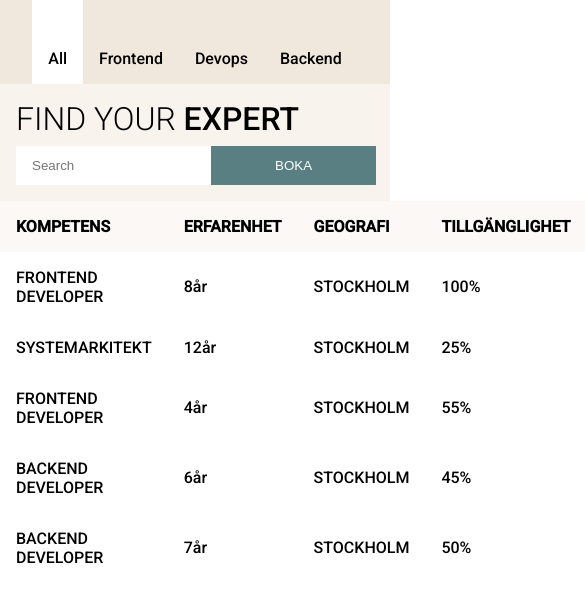
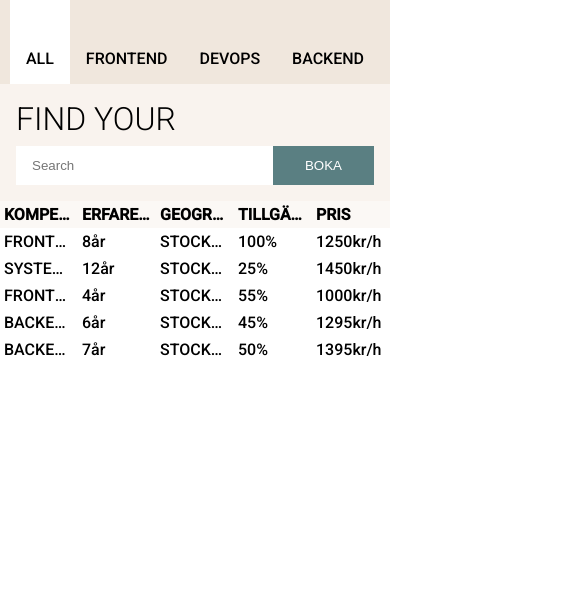
Before and after one commit to jeppeerixon/react-kruso, a React (Vite) app: page / in a window 390 px wide. Shown: the top 602 px of the page, 585 px wide, since content can reach past the window. Built offline with nearby package versions, Linux system fonts and the light colour scheme; the HTML template or start-up script is replaced by a standard one.

Commit message:
refactor NavBar Categories and added some styling

```diff
--- a/src/App.css
+++ /dev/null
@@ -1,147 +0,0 @@
-body {
-  margin: 0;
-  font-family: 'Roboto', sans-serif;
-}
-
-#root {
-  display: flex;
-  align-items: center;
-  justify-content: center;
-
-}
-
-aside {
-  background-color: #f0e7dd;
-  min-width: 20vw;
-  height: 100vh;
-}
-
-ul {
-  padding-top: 17.5vh;
-  display: flex;
-  flex-direction: column;
-  justify-content: center;
-
-}
-
-li {
-  display: flex;
-  justify-content: start;
-  align-items: center;
-  list-style: none;
-  height: 15vh;
-  padding-left: 1rem;
-}
-
-main {
-  min-width: 80vw;
-  height: 100vh;
-}
-
-header {
-  background-color: #f9f3ee;
-  height: 10vh;
-  padding: 1rem;
-  display: flex;
-  flex-direction: column;
-  justify-content: space-between;
-}
-
-h1 {
-  margin: 0;
-  font-weight: 300;
-}
-
-span {
-  font-weight: 500;
-}
-
-.searchBook {
-  display: flex;
-  justify-content: space-between;
-}
-
-input {
-  border: none;
-  padding-left: 1rem;
-  width: 16rem;
-}
-
-button {
-  background-color: #5a7f82;
-  color: white;
-  border: none;
-  padding: 0.75rem 4rem;
-}
-
-button:hover {
-  background-color: teal;
-  box-shadow: 0 0 10px 4px rgba(0, 0, 0, 0.151)
-}
-
-table {
-  border: none;
-  border-spacing: 0;
-  width: 100%;
-  text-align: left;
-}
-
-th {
-  background-color: #fbf8f5;
-  padding: 1rem;
-}
-
-tr:hover {
-  background-color: rgba(0, 0, 0, 0.075);
-}
-
-td {
-  padding: 1rem;
-}
-
-.activeCategory {
-  background-color: white;
-}
-
-.bookingModal {
-  z-index: 2;
-  position: absolute;
-  top: 15%;
-  right: 15%;
-  width: 45vw;
-  height: 65vh;
-  background-color: #f0e7dd;
-
-  display: flex;
-  flex-direction: column;
-  justify-content: space-around;
-  align-items: center;
-}
-
-@media (max-width: 800px) {
-  #root {
-    flex-direction: column;
-  }
-
-  aside {
-    height: 10vh;
-    width: 100vw;
-  }
-
-  main {
-    width: 100vw;
-  }
-
-  ul {
-    padding-left: 0;
-    padding-top: 0;
-    flex-direction: row;
-    margin: 0;
-  }
-
-  li {
-    padding: 1rem;
-    height: 10vh;
-  }
-
-}
--- a/src/App.tsx
+++ b/src/App.tsx
@@ -1,5 +1,5 @@
 import { useEffect, useState } from 'react'
-import './App.css'
+import './styles/App.css'
 import DevRow from './components/DevRow'
 import Header from './components/Header'
 import NavBar from './components/NavBar'
@@ -10,19 +10,9 @@ import BookingModal from './components/BookingModal'
 function App() {
 
   const [devData, setDevData] = useState<IDeveloper[]>(data.employees)
-  const [categories, setCategories] = useState<string[]>([])
   const [bookedDev, setBookedDev] = useState<IDeveloper>(null)
   const [bookedTitle, setBookedTitle] = useState<string>('')
   const [activeBooking, setActiveBooking] = useState<boolean>(false)
-
-  function getCategories(theData: IDeveloper[]) {
-    const tempArray: string[] = ['All']
-    theData.forEach((cat: IDeveloper) => {
-      if (!tempArray.includes(cat.developer.category))
-        tempArray.push(cat.developer.category)
-    })
-    setCategories(tempArray)
-  }
 
   function sortByCategory(category: string) {
     if (category === 'All') {
@@ -42,17 +32,16 @@ function App() {
       setBookedTitle('GENOM ATT KLICKA PÅ UTVECKLARE')
     } else {
       setActiveBooking(!activeBooking)
-
     }
   }
 
-  useEffect(() => {
-    getCategories(data.employees)
-  }, [])
+  function handleCloseClick() {
+    setActiveBooking(!activeBooking)
+  }
 
   return (
     <>
-      <NavBar props={categories} sortBy={sortByCategory} />
+      <NavBar props={data.employees} sortBy={sortByCategory} />
 
       <main>
 
@@ -71,12 +60,12 @@ function App() {
             </tbody>
               {
                 devData.map((employee: IDeveloper) => {
-                  return (<DevRow props={employee} selectDev={handleSelectDev}/>)
+                  return (<DevRow key={employee.developer.id} props={employee} selectDev={handleSelectDev} />)
                 })
               }
           </table>
           {
-            activeBooking && <BookingModal props={bookedDev} />
+            activeBooking && <BookingModal props={bookedDev} closeModal={handleCloseClick} />
           }
 
         </section>
--- a/src/components/BookingModal.tsx
+++ b/src/components/BookingModal.tsx
@@ -1,8 +1,15 @@
 import { IDeveloper } from "../models/IDeveloper"
+import '../styles/BookingModal.css'
 
-function BookingModal( { props }: IDeveloper ) {
+interface ModalProps {
+    props: IDeveloper;
+    closeModal: () => void;
+}
+
+function BookingModal( { props, closeModal }: ModalProps ) {
 
     return (
+        <div className="darkBG">
             <div className="bookingModal">
                 <h1>{props.developer.title.toUpperCase()}</h1>
                 <h1>{props.developer.experienceAmount} års erfarenhet</h1>
@@ -10,8 +17,9 @@ function BookingModal( { props }: IDeveloper ) {
                 <h1>{props.developer.availability}% anställning</h1>
                 <h1>{props.developer.price} kr i timmen</h1>
                 <div>
-                <button>Stäng</button>
-                <button>Fortsätt bokning</button>
+                    <button className="closeBtn" onClick={() => {closeModal()}}>STÄNG</button>
+                    <button>BOKA MÖTE</button>
+                </div>
             </div>
         </div>
     )
--- a/src/components/Header.tsx
+++ b/src/components/Header.tsx
@@ -1,3 +1,5 @@
+import '../styles/Header.css'
+
 function Header( { dev, handleBookingClick }) {
 
     return (
--- a/src/components/NavBar.tsx
+++ b/src/components/NavBar.tsx
@@ -1,26 +1,58 @@
-import { useState } from "react";
+import { useEffect, useState } from "react";
+import '../styles/NavBar.css'
+import { IDeveloper } from "../models/IDeveloper";
 
 interface NavBarProps {
-    props: string[];
+    props: IDeveloper[];
     sortBy: (category: string) => void;
 }
 
 function NavBar( { props, sortBy }: NavBarProps ) {
 
     const [selected, setSelected] = useState(0);
+    const [categories, setCategories] = useState<string[]>([])
 
     function handleClick(e: MouseEvent<HTMLLIElement, MouseEvent>) {
         setSelected(e.target.value)
-        sortBy(e.target.innerHTML)
+        sortBy(e.target.id)
     }
+
+    //måste gå att göra på bättre sätt !?
+    function getCategories(theData: IDeveloper[]) {
+        let tempArray: [] = [];
+        theData.map(dev => {
+          const found = tempArray.find(check => check.category === dev.developer.category)
+          if (found) {
+            found.quantity ++;
+          } else {
+              let category = dev.developer.category
+              const updatedCategories = [...tempArray, {category, quantity: 1}]
+              tempArray = updatedCategories;
+          }
+        })
+        const sumAll = tempArray.reduce(
+            (accumulator, currentValue) => accumulator + currentValue.quantity,
+            0,
+          );
+        tempArray.unshift({category: 'All', quantity: sumAll})
+        setCategories(tempArray)
+    }
+
+      useEffect(() => {
+        getCategories(props)
+      }, [])
 
     return (
         <aside>
             <nav>
                 <ul>
                     {
-                        props.map((cat: string, i) => {
-                            return (<li value={i} className={selected == i ? 'activeCategory' : null} onClick={handleClick}>{cat}</li>)
+                        categories.map((cat , i) => {
+                            return (
+                                <li value={i} key={i} className={selected == i ? 'activeCategory' : null} id={cat.category} onClick={handleClick}>
+                                    {cat.category.toUpperCase()}
+                                    <span>{cat.quantity} Developers Avalible</span>
+                                </li>)
                         })
                     }
 
--- /dev/null
+++ b/src/styles/App.css
@@ -0,0 +1,60 @@
+body {
+  margin: 0;
+  font-family: 'Roboto', sans-serif;
+}
+
+#root {
+  display: flex;
+  align-items: center;
+  justify-content: center;
+
+}
+
+main {
+  min-width: 80vw;
+  height: 100vh;
+}
+
+table {
+  border: none;
+  border-spacing: 0;
+  width: 100%;
+  text-align: left;
+}
+
+th {
+  background-color: #fbf8f5;
+  padding: 1rem;
+}
+
+tr:hover {
+  background-color: rgba(0, 0, 0, 0.075);
+}
+
+td {
+  padding: 1rem;
+}
+
+@media (max-width: 800px) {
+
+  body {
+    overflow: hidden;
+  }
+
+  #root {
+    flex-direction: column;
+  }
+
+  main {
+    width: 100vw;
+  }
+
+  th, td {
+    padding: 0.25rem;
+    max-width: 50px;
+    overflow: hidden;
+    white-space: nowrap;
+    text-overflow: ellipsis;
+  }
+
+}
--- /dev/null
+++ b/src/styles/BookingModal.css
@@ -0,0 +1,40 @@
+.darkBG {
+    background-color: rgba(0, 0, 0, 0.2);
+    width: 100vw;
+    height: 100vh;
+    z-index: 0;
+    top: 50%;
+    left: 50%;
+    transform: translate(-50%, -50%);
+    position: absolute;
+  }
+
+  .bookingModal {
+    z-index: 2;
+    position: absolute;
+    top: 15%;
+    right: 15%;
+    width: 45vw;
+    height: 65vh;
+    background-color: white;
+
+    display: flex;
+    flex-direction: column;
+    justify-content: space-around;
+    align-items: center;
+  }
+
+  .closeBtn {
+    margin-right: 1rem;
+  }
+
+  @media (max-width: 850px) {
+
+    .bookingModal {
+        top: 15%;
+        right: 15%;
+        width: 75vw;
+        height: 65vh;
+    }
+
+  }
--- /dev/null
+++ b/src/styles/Header.css
@@ -0,0 +1,48 @@
+header {
+    background-color: #f9f3ee;
+    height: 10vh;
+    padding: 1rem;
+    display: flex;
+    flex-direction: column;
+    justify-content: space-between;
+  }
+
+  h1 {
+    margin: 0;
+    font-weight: 300;
+  }
+
+  span {
+    font-weight: 500;
+  }
+
+  .searchBook {
+    display: flex;
+    justify-content: space-between;
+  }
+
+  input {
+    border: none;
+    padding-left: 1rem;
+    width: 16rem;
+  }
+
+  button {
+    background-color: #5a7f82;
+    color: white;
+    border: none;
+    padding: 0.75rem 4rem;
+  }
+
+  button:hover {
+    background-color: teal;
+    box-shadow: 0 0 10px 4px rgba(0, 0, 0, 0.151)
+  }
+
+  @media (max-width: 800px) {
+
+    button {
+        padding: 0.75rem 2rem;
+    }
+
+  }
--- /dev/null
+++ b/src/styles/NavBar.css
@@ -0,0 +1,62 @@
+aside {
+    background-color: #f0e7dd;
+    min-width: 20vw;
+    height: 100vh;
+  }
+
+  ul {
+    padding-top: 17.5vh;
+    display: flex;
+    flex-direction: column;
+    justify-content: center;
+
+  }
+
+  li {
+    display: flex;
+    flex-direction: column;
+    justify-content: center;
+    align-items: start;
+    list-style: none;
+    height: 15vh;
+    padding-left: 1rem;
+  }
+
+  span {
+    font-size: 0.6rem;
+    font-weight: 500;
+    margin-top: 0.5rem;
+    color: gray;
+  }
+
+  .activeCategory {
+    background-color: white;
+  }
+
+
+  @media (max-width: 800px) {
+
+    aside {
+      height: 10vh;
+      width: 100vw;
+    }
+
+
+
+    ul {
+      padding-left: 0;
+      padding-top: 0;
+      flex-direction: row;
+      margin: 0;
+    }
+
+    li {
+      padding: 1rem;
+      height: 10vh;
+    }
+
+    span {
+      display: none;
+    }
+
+  }
```
Lines whose indentation alone changed are shown as unchanged.
